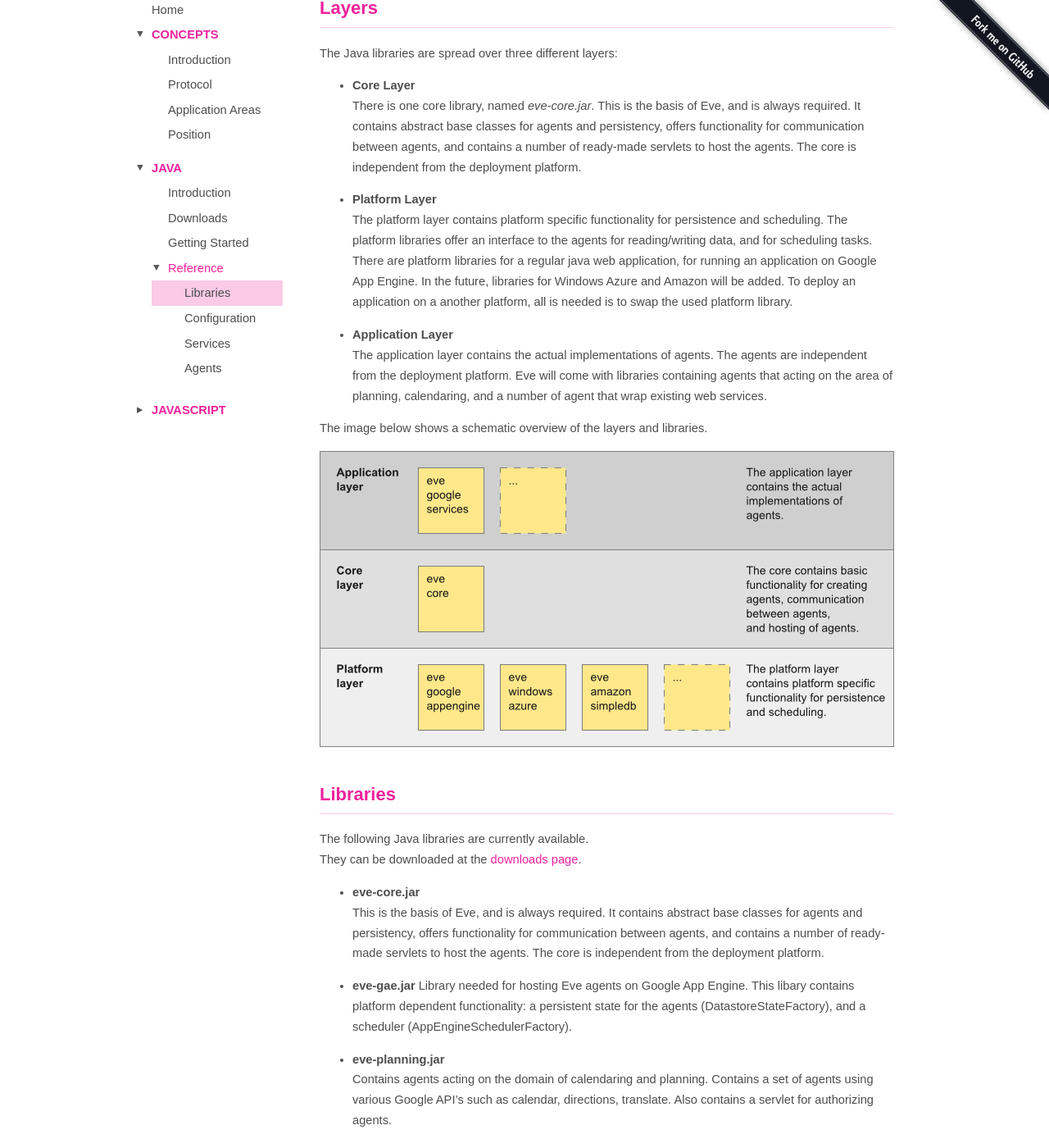
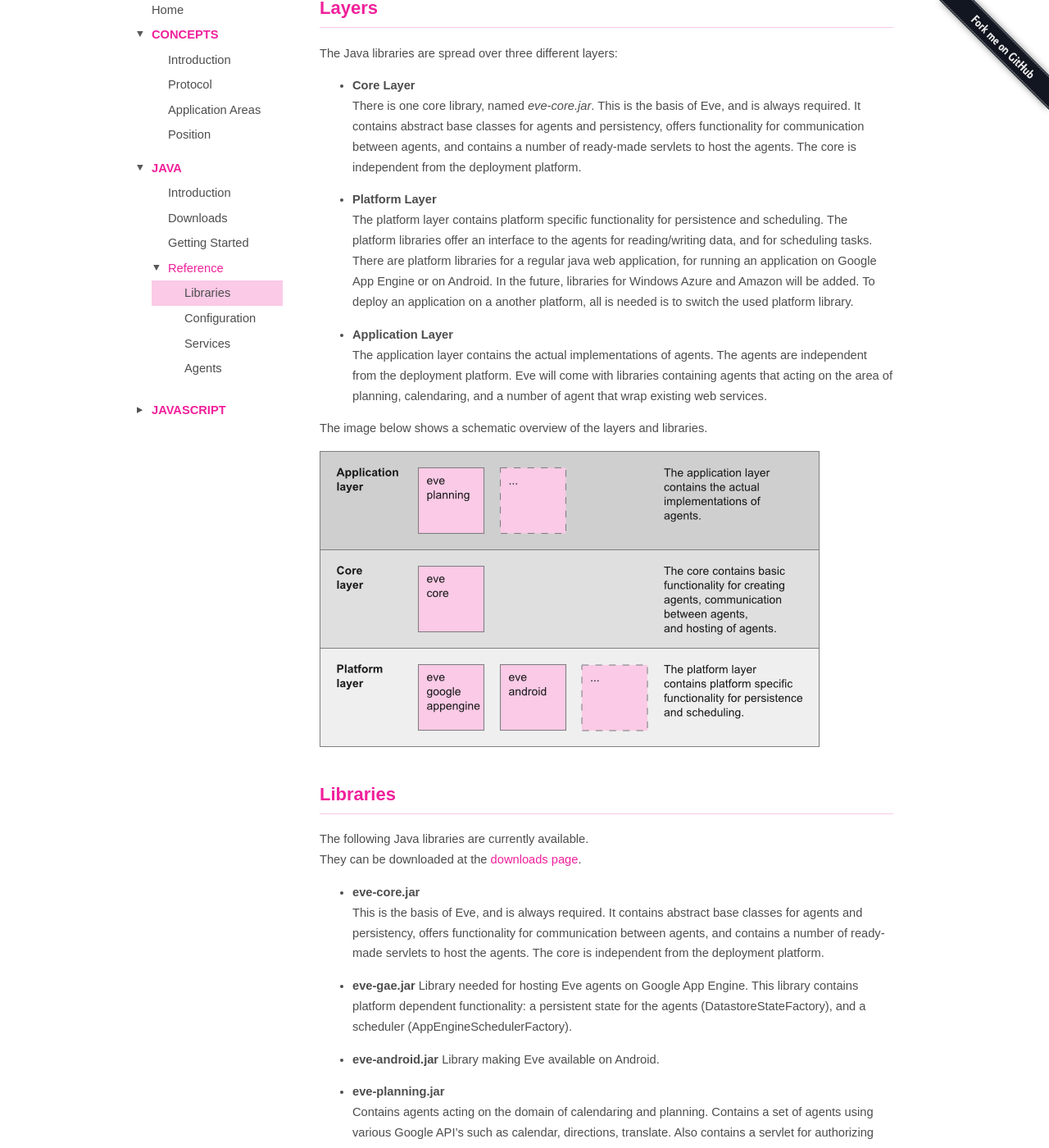
Before and after one commit to almende/eve, a Jekyll site: the page built from implementations/java/libraries.md, in a window 1280 px wide and 1400 px high, scrolled down 224 px. Shown: the whole window at 82% size. Built offline with Jekyll 4.4.1, drawn with Linux system fonts in a browser that asks for light colours.

Commit message:
Updated libraries section

```diff
--- a/implementations/java/libraries.md
+++ b/implementations/java/libraries.md
@@ -27,9 +27,9 @@ The Java libraries are spread over three different layers:
   and scheduling. The platform libraries offer an interface to the agents for
   reading/writing data, and for scheduling tasks.
   There are platform libraries for a regular java web application, for running
-  an application on Google App Engine. In the future, libraries for
+  an application on Google App Engine or on Android. In the future, libraries for
   Windows Azure and Amazon will be added.
-  To deploy an application on a another platform, all is needed is to swap
+  To deploy an application on a another platform, all is needed is to switch
   the used platform library.
 
 - **Application Layer**
@@ -58,9 +58,12 @@ They can be downloaded at the
 
 - **eve-gae.jar**
   Library needed for hosting Eve agents on Google App Engine.
-  This libary contains platform dependent functionality:
+  This library contains platform dependent functionality:
    a persistent state for the agents (DatastoreStateFactory),
   and a scheduler (AppEngineSchedulerFactory).
+
+- **eve-android.jar**
+  Library making Eve available on Android.
 
 - **eve-planning.jar**
   Contains agents acting on the domain of calendaring and planning.
```
Also changed, not shown: implementations/java/configuration.md (+5 -0 lines), img/java_libraries.png, img/java_libraries.svg.
